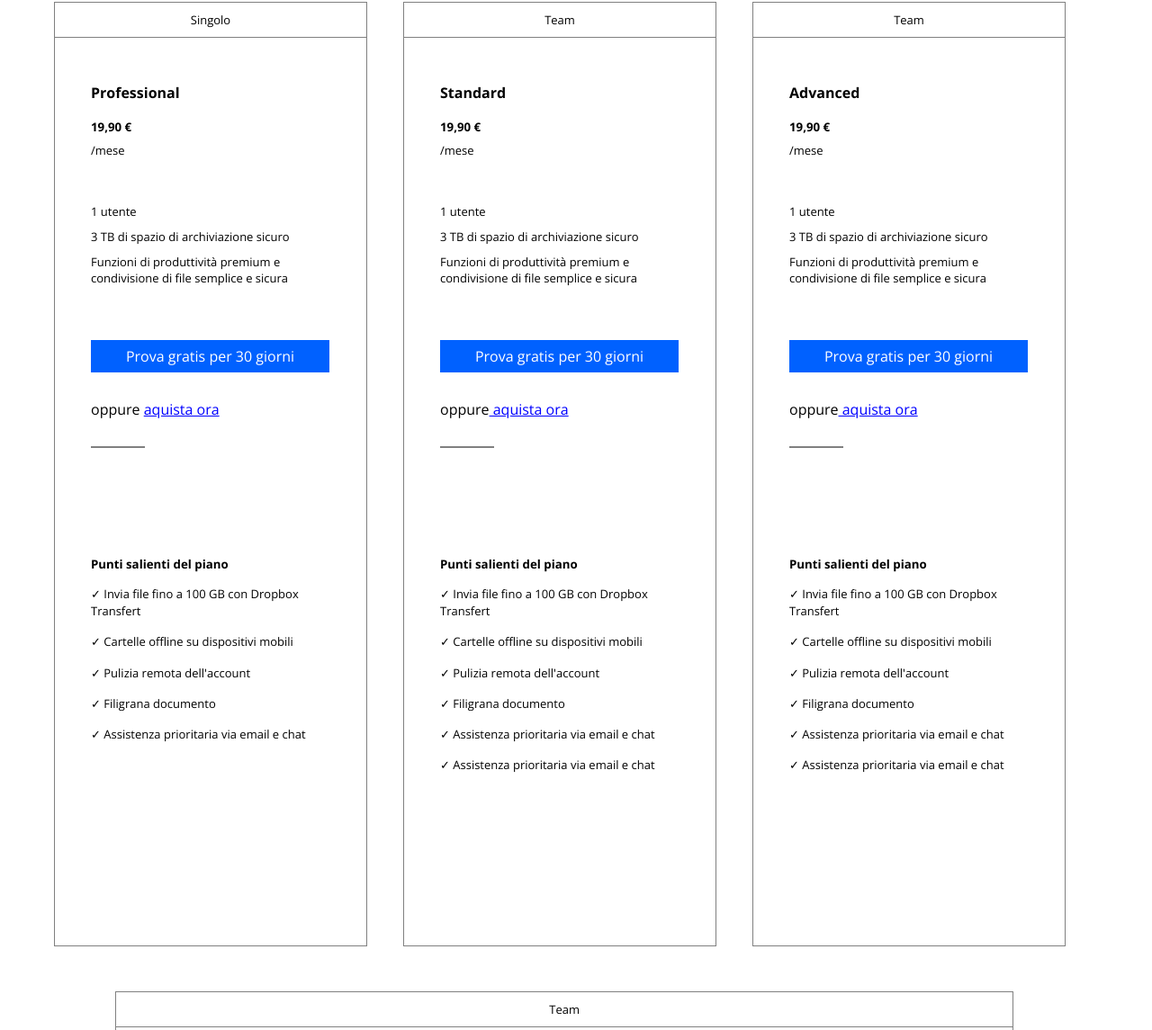
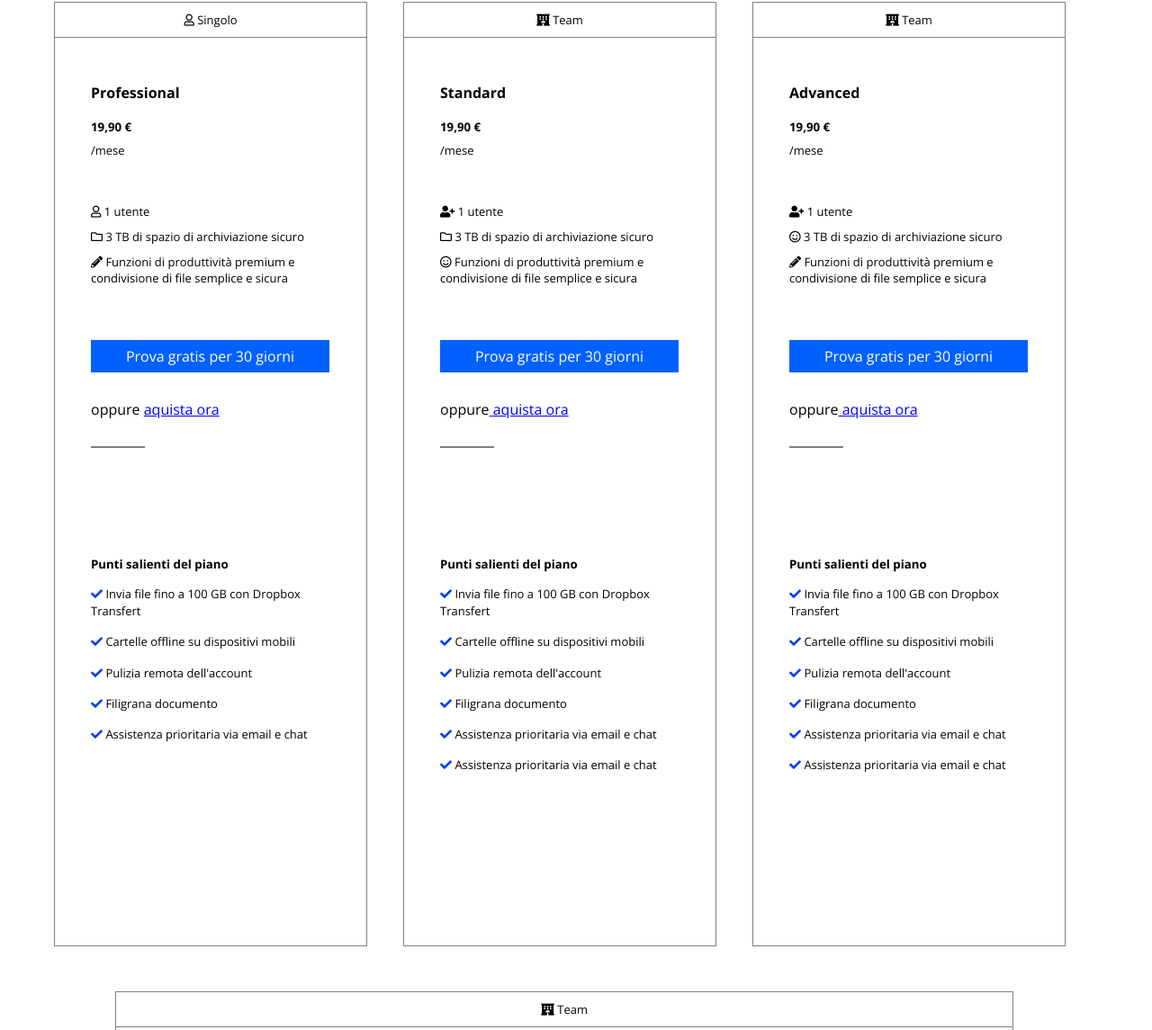
Before and after one commit to Pulcioo/htmlcss-dropbox, a plain HTML site: page index.html in a window 1280 px wide. Shown: the part 1120-2265 px from the top of the page at 90% size. Drawn offline with nearby package versions, Linux system fonts and the light colour scheme.

Commit message:
file completo

```diff
--- a/index.html
+++ b/index.html
@@ -11,6 +11,9 @@
     <link rel="preconnect" href="https://fonts.googleapis.com">
     <link rel="preconnect" href="https://fonts.gstatic.com" crossorigin>
     <link href="https://fonts.googleapis.com/css2?family=Open+Sans:wght@700&display=swap" rel="stylesheet">
+    <link rel="stylesheet" href="https://cdnjs.cloudflare.com/ajax/libs/font-awesome/5.15.4/css/all.min.css"
+        integrity="sha512-1ycn6IcaQQ40/MKBW2W4Rhis/DbILU74C1vSrLJxCq57o941Ym01SwNsOMqvEBFlcgUa6xLiPY/NS5R+E6ztJQ=="
+        crossorigin="anonymous" referrerpolicy="no-referrer" />
     <link rel="stylesheet" href="style.css">
     <title>Dropbox</title>
 </head>
@@ -51,7 +54,7 @@
                     <a class="white" href="#">Inizia la tua prova gratuita</a>
                 </div>
                 <span>Annulla in questo momento</span>
-                <div class="arrow-down"> &darr; </div>
+                <div class="arrow-down"><i class="fas fa-arrow-down"></i></div>
             </div>
             <div class="float-right w70">
                 <img src="img/jumbo.png" alt="example">
@@ -70,14 +73,17 @@
             <div class="container3 clearfix">
                 <!-- tabella1 -->
                 <div class="list debug w20 float-left">
-                    <span class="small">Singolo</span>
+                    <span class="small"><i class="far fa-user"></i> Singolo</span>
                     <div class="up">
                         <h4>Professional</h4>
                         <h5>19,90 &euro; </h5>
                         <span class="first-span">/mese</span>
-                        <span>1 utente</span>
-                        <span>3 TB di spazio di archiviazione sicuro</span>
-                        <span>Funzioni di produttività premium e condivisione di file semplice e sicura</span>
+                        <span><i class="far fa-user"></i> 1 utente</span>
+                        <span><i class="far fa-folder"></i> 3 TB di spazio di archiviazione sicuro</span>
+                        <span><i class="fas fa-pencil-alt"></i>
+                            Funzioni di produttività premium e condivisione di file
+                            semplice e sicura
+                        </span>
                         <div class="btn large">
                             <a class="white" href="#">Prova gratis per 30 giorni</a>
                         </div>
@@ -88,24 +94,27 @@
                     <div class="down">
                         <h5>Punti salienti del piano</h5>
                         <ul>
-                            <li>✓ Invia file fino a 100 GB con Dropbox Transfert</li>
-                            <li>✓ Cartelle offline su dispositivi mobili</li>
-                            <li>✓ Pulizia remota dell'account</li>
-                            <li>✓ Filigrana documento</li>
-                            <li>✓ Assistenza prioritaria via email e chat</li>
+                            <li><i class="fas fa-check"></i> Invia file fino a 100 GB con Dropbox Transfert</li>
+                            <li><i class="fas fa-check"></i> Cartelle offline su dispositivi mobili</li>
+                            <li><i class="fas fa-check"></i> Pulizia remota dell'account</li>
+                            <li><i class="fas fa-check"></i> Filigrana documento</li>
+                            <li><i class="fas fa-check"></i> Assistenza prioritaria via email e chat</li>
                         </ul>
                     </div>
                 </div>
                 <!-- tabella2 -->
                 <div class="list debug w20 float-left">
-                    <span class="small">Team</span>
+                    <span class="small"><i class="fas fa-hotel"></i> Team</span>
                     <div class="up">
                         <h4>Standard</h4>
                         <h5>19,90 &euro; </h5>
                         <span class="first-span">/mese</span>
-                        <span>1 utente</span>
-                        <span>3 TB di spazio di archiviazione sicuro</span>
-                        <span>Funzioni di produttività premium e condivisione di file semplice e sicura</span>
+                        <span><i class="fas fa-user-plus"></i> 1 utente</span>
+                        <span><i class="far fa-folder"></i> 3 TB di spazio di archiviazione sicuro</span>
+                        <span><i class="far fa-smile"></i>
+                            Funzioni di produttività premium e condivisione di file
+                            semplice e sicura
+                        </span>
                         <div class="btn large">
                             <a class="white" href="#">Prova gratis per 30 giorni</a>
                         </div>
@@ -116,25 +125,28 @@
                     <div class="down">
                         <h5>Punti salienti del piano</h5>
                         <ul>
-                            <li>✓ Invia file fino a 100 GB con Dropbox Transfert</li>
-                            <li>✓ Cartelle offline su dispositivi mobili</li>
-                            <li>✓ Pulizia remota dell'account</li>
-                            <li>✓ Filigrana documento</li>
-                            <li>✓ Assistenza prioritaria via email e chat</li>
-                            <li>✓ Assistenza prioritaria via email e chat</li>
+                            <li><i class="fas fa-check"></i> Invia file fino a 100 GB con Dropbox Transfert</li>
+                            <li><i class="fas fa-check"></i> Cartelle offline su dispositivi mobili</li>
+                            <li><i class="fas fa-check"></i> Pulizia remota dell'account</li>
+                            <li><i class="fas fa-check"></i> Filigrana documento</li>
+                            <li><i class="fas fa-check"></i> Assistenza prioritaria via email e chat</li>
+                            <li><i class="fas fa-check"></i> Assistenza prioritaria via email e chat</li>
                         </ul>
                     </div>
                 </div>
                 <!-- tabella3 -->
                 <div class="list debug w20 float-left">
-                    <span class="small">Team</span>
+                    <span class="small"><i class="fas fa-hotel"></i> Team</span>
                     <div class="up">
                         <h4>Advanced</h4>
                         <h5>19,90 &euro; </h5>
                         <span class="first-span">/mese</span>
-                        <span>1 utente</span>
-                        <span>3 TB di spazio di archiviazione sicuro</span>
-                        <span>Funzioni di produttività premium e condivisione di file semplice e sicura</span>
+                        <span><i class="fas fa-user-plus"></i> 1 utente</span>
+                        <span><i class="far fa-smile"></i> 3 TB di spazio di archiviazione sicuro</span>
+                        <span><i class="fas fa-pencil-alt"></i>
+                            Funzioni di produttività premium e condivisione di file
+                            semplice e sicura
+                        </span>
                         <div class="btn large">
                             <a class="white" href="#">Prova gratis per 30 giorni</a>
                         </div>
@@ -145,12 +157,12 @@
                     <div class="down">
                         <h5>Punti salienti del piano</h5>
                         <ul>
-                            <li>✓ Invia file fino a 100 GB con Dropbox Transfert</li>
-                            <li>✓ Cartelle offline su dispositivi mobili</li>
-                            <li>✓ Pulizia remota dell'account</li>
-                            <li>✓ Filigrana documento</li>
-                            <li>✓ Assistenza prioritaria via email e chat</li>
-                            <li>✓ Assistenza prioritaria via email e chat</li>
+                            <li><i class="fas fa-check"></i> Invia file fino a 100 GB con Dropbox Transfert</li>
+                            <li><i class="fas fa-check"></i> Cartelle offline su dispositivi mobili</li>
+                            <li><i class="fas fa-check"></i> Pulizia remota dell'account</li>
+                            <li><i class="fas fa-check"></i> Filigrana documento</li>
+                            <li><i class="fas fa-check"></i> Assistenza prioritaria via email e chat</li>
+                            <li><i class="fas fa-check"></i> Assistenza prioritaria via email e chat</li>
                         </ul>
                     </div>
                 </div>
@@ -159,7 +171,7 @@
         <!-- tabella grande -->
         <div class="tab">
             <div class="big-list debug">
-                <span class="small">Team</span>
+                <span class="small"><i class="fas fa-hotel"></i> Team</span>
                 <div class="text">
                     <h4>Enterprise</h4>
                     <div class="btn large">
@@ -325,7 +337,9 @@
                 <h3>Domande frequenti</h3>
             </div>
             <div class="request">
-                <h5>Qual'è la differenza tra Dropbox Business Standard e Dropbox Business Advanced?</h5>
+                <h5>Qual'è la differenza tra Dropbox Business Standard e Dropbox Business Advanced?
+                    <i class="fas fa-chevron-down"></i>
+                </h5>
                 <p>
                     Il piano Standard fornisce ai team 5 TB (5000 GB) di spazio di archiviazione e semplici strumenti di
                     condivisione e collaborazione. Per i team che hanno bisogno di più spazio di archiviazione e
@@ -335,7 +349,9 @@
                 </p>
             </div>
             <div class="request">
-                <h5>Qual'è la differenza tra Dropbox Business Standard e Dropbox Business Advanced?</h5>
+                <h5>Qual'è la differenza tra Dropbox Business Standard e Dropbox Business Advanced?
+                    <i class="fas fa-chevron-down"></i>
+                </h5>
                 <p>
                     Il piano Standard fornisce ai team 5 TB (5000 GB) di spazio di archiviazione e semplici strumenti di
                     condivisione e collaborazione. Per i team che hanno bisogno di più spazio di archiviazione e
@@ -345,7 +361,9 @@
                 </p>
             </div>
             <div class="request">
-                <h5>Qual'è la differenza tra Dropbox Business Standard e Dropbox Business Advanced?</h5>
+                <h5>Qual'è la differenza tra Dropbox Business Standard e Dropbox Business Advanced?
+                    <i class="fas fa-chevron-down"></i>
+                </h5>
                 <p>
                     Il piano Standard fornisce ai team 5 TB (5000 GB) di spazio di archiviazione e semplici strumenti di
                     condivisione e collaborazione. Per i team che hanno bisogno di più spazio di archiviazione e
@@ -355,7 +373,9 @@
                 </p>
             </div>
             <div class="request">
-                <h5>Qual'è la differenza tra Dropbox Business Standard e Dropbox Business Advanced?</h5>
+                <h5>Qual'è la differenza tra Dropbox Business Standard e Dropbox Business Advanced?
+                    <i class="fas fa-chevron-down"></i>
+                </h5>
                 <p>
                     Il piano Standard fornisce ai team 5 TB (5000 GB) di spazio di archiviazione e semplici strumenti di
                     condivisione e collaborazione. Per i team che hanno bisogno di più spazio di archiviazione e
@@ -419,7 +439,7 @@
             </ul>
         </div>
         <div class="line"></div>
-        <span id="language">Italiano &#9663;</span>
+        <span id="language"><i class="fas fa-globe-americas"></i> Italiano <i class="fas fa-sort-up"></i></span>
     </footer>
 </body>
 
--- a/style.css
+++ b/style.css
@@ -275,6 +275,10 @@ main input{
     right: 40px;
 }
 
+.container3 li i{
+    color: rgb(3, 60, 247);
+}
+
 /* parte img partner */
 
 .container4{
@@ -533,6 +537,11 @@ main input{
     text-decoration: underline;
 }
 
+.container8 h5 i{
+    position: relative;
+    left: 540px;
+}
+
 /* sezione footer */
 
 .container9{
@@ -575,6 +584,10 @@ main input{
     padding-bottom: 30px;
 }
 
+.container9 i{
+    color: rgb(243, 243, 243);
+}
+
 /* eventi */
 
 .btn:hover{
```
